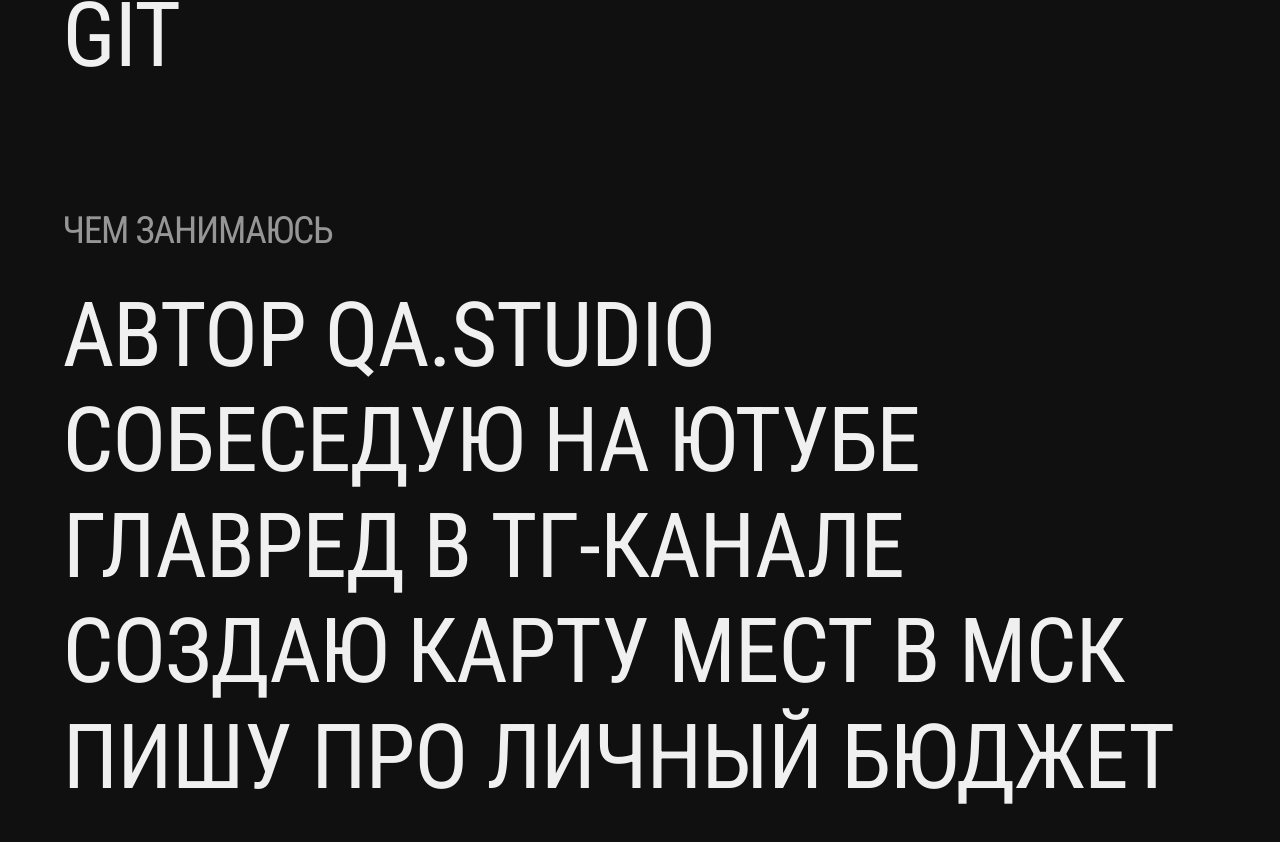
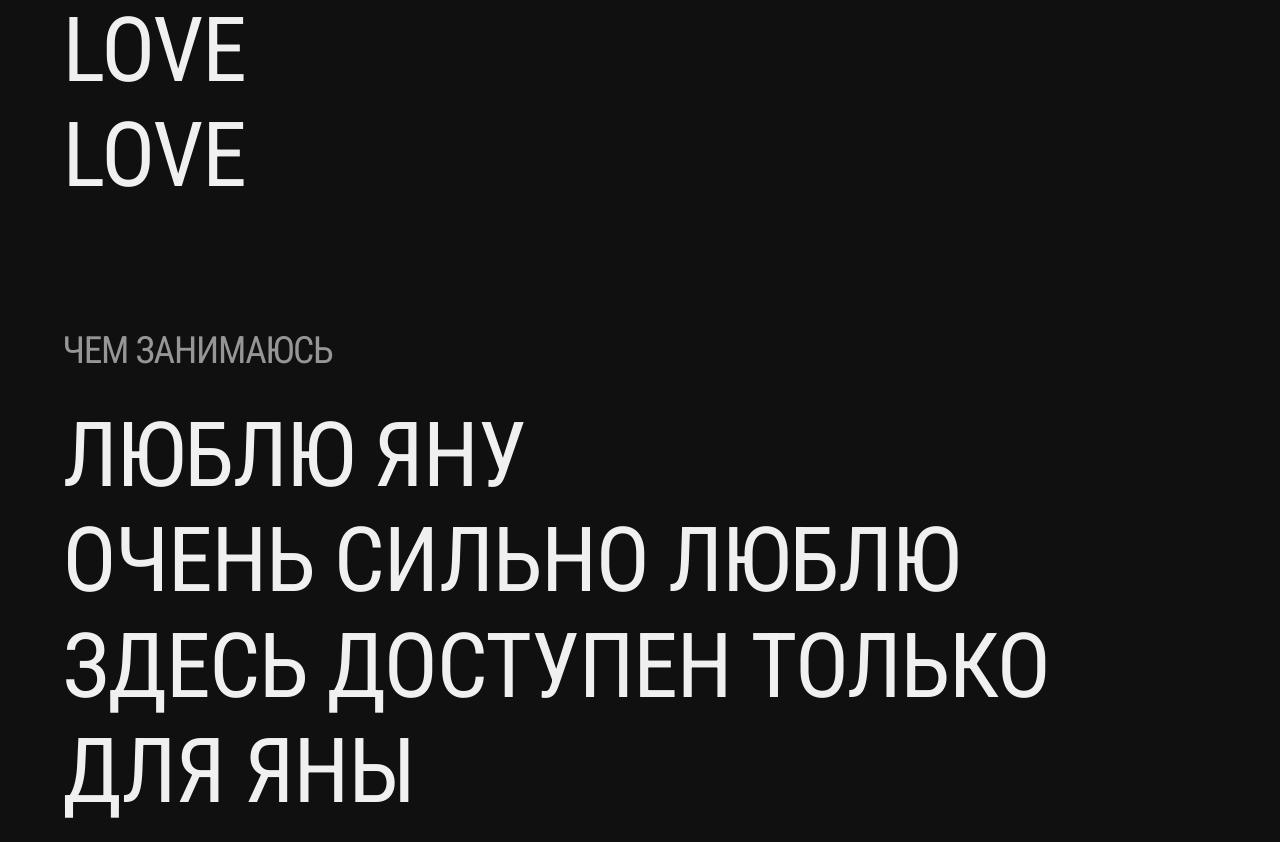
Before and after one commit to Gutspace/Gutspace.github.io, a plain HTML site: page index.html in a window 1280 px wide. Shown: the part 815-1657 px from the top of the page. Drawn offline with Linux system fonts and the light colour scheme.

Commit message:
Add files via upload

```diff
--- a/index.html
+++ b/index.html
@@ -21,33 +21,33 @@
        <!--
     Тайтл отобржается как название закладки в барузере
     -->
-    <title>Герман</title>
+    <title>Кирилл</title>
     <link rel="icon" href="./favicon.ico" type="image/x-icon" sizes="any" />
     <link rel="stylesheet" href="./normalize.css" />
     <link rel="stylesheet" href="./style.css" />
   </head>
   <body>
-    <div class="name">ГЕРМАН ДОЛЬНИКОВ</div>
+    <div class="name">Здесь Котики и сердечки</div>
 
     <div class="block">
-      <div class="block-title">на связи</div>
+      <div class="block-title">на связи только для Яны</div>
       <div class="block-entries">
         <div class="entry">
-          <a href="http://t.me/german_dolnikov" target="_blank"> telegram</a>
+          <a href="http://t.me/sorryforbad" target="_blank"> telegram</a>
         </div>
         <div class="entry">
-          <a href="mailto:german@dolnikov.ru">german@dolnikov.ru</a>
+          <a href="mailto:kirill97filippov@yandex.ru">kirill97filippov@yandex.ru</a>
         </div>
         <div class="entry">
-          <a href="https://www.facebook.com/german.dolnikov" target="_blank">facebook</a>
+          <a href="https://enter-media.org/widgets/2206208/" target="_blank">love</a>
         </div>
         <div class="entry">
-          <a href="https://www.linkedin.com/in/germandolnikov/" target="_blank">
-            linkedin
+          <a href="https://enter-media.org/widgets/2206208/" target="_blank">
+            love
           </a>
         </div>
         <div class="entry">
-          <a href="https://github.com/German-D" target="_blank">git</a>
+          <a href="https://enter-media.org/widgets/2206208/" target="_blank">Love</a>
         </div>
       </div>
     </div>
@@ -55,30 +55,30 @@
     <div class="block">
       <div class="block-title">чем занимаюсь</div>
       <div class="entry">
-        <a href="https://www.qa.studio/" target="_blank"> автор qa.studio </a>
+        <a href="https://enter-media.org/widgets/2206208/" target="_blank"> Люблю Яну </a>
       </div>
       <div class="entry">
         <a
-          href="https://www.youtube.com/watch?v=bSQgFhosf9A&list=PLa0ZR_tU78W91TKTe9PLfFFrNQYBfVVxd"
+          href="https://enter-media.org/widgets/2206208/"
           target="_blank"
         >
-          собеседую на ютубе
+          Очень сильно люблю
         </a>
       </div>
       <div class="entry">
-        <a href="https://t.me/qa_studio" target="_blank">главред в тг-канале</a>
+        <a href="https://t.me/sorryforbad" target="_blank">Здесь доступен только для Яны</a>
       </div>
       <div class="entry">
         <a
-          href="https://www.google.com/maps/d/edit?mid=1lVTPZVywL-fuG8musq09CWQWxcMS2FE0&ll=55.74698933198479%2C37.62036627521297&z=14"
+          href="https://enter-media.org/widgets/2206208/"
           target="_blank"
         >
-          создаю карту мест в мск
+          Иногда бешу
         </a>
       </div>
       <div class="entry">
-        <a href="https://dolnikov.ru/blog/all/lichny-byudzhet/" target="_blank">
-          пишу про личный бюджет
+        <a href="https://enter-media.org/widgets/2206208/" target="_blank">
+          Но она тоже любит меня
         </a>
       </div>
     </div>
```
